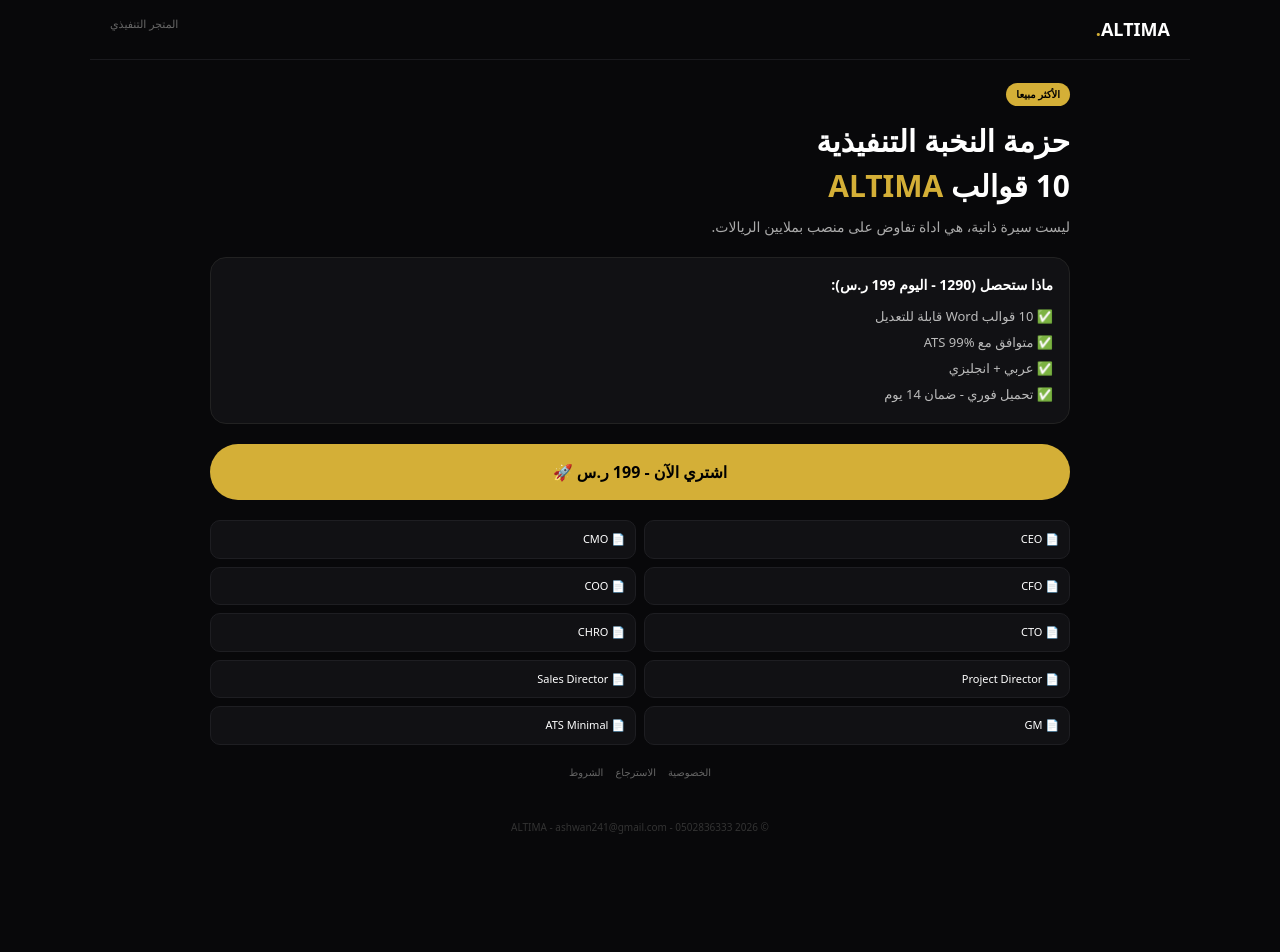
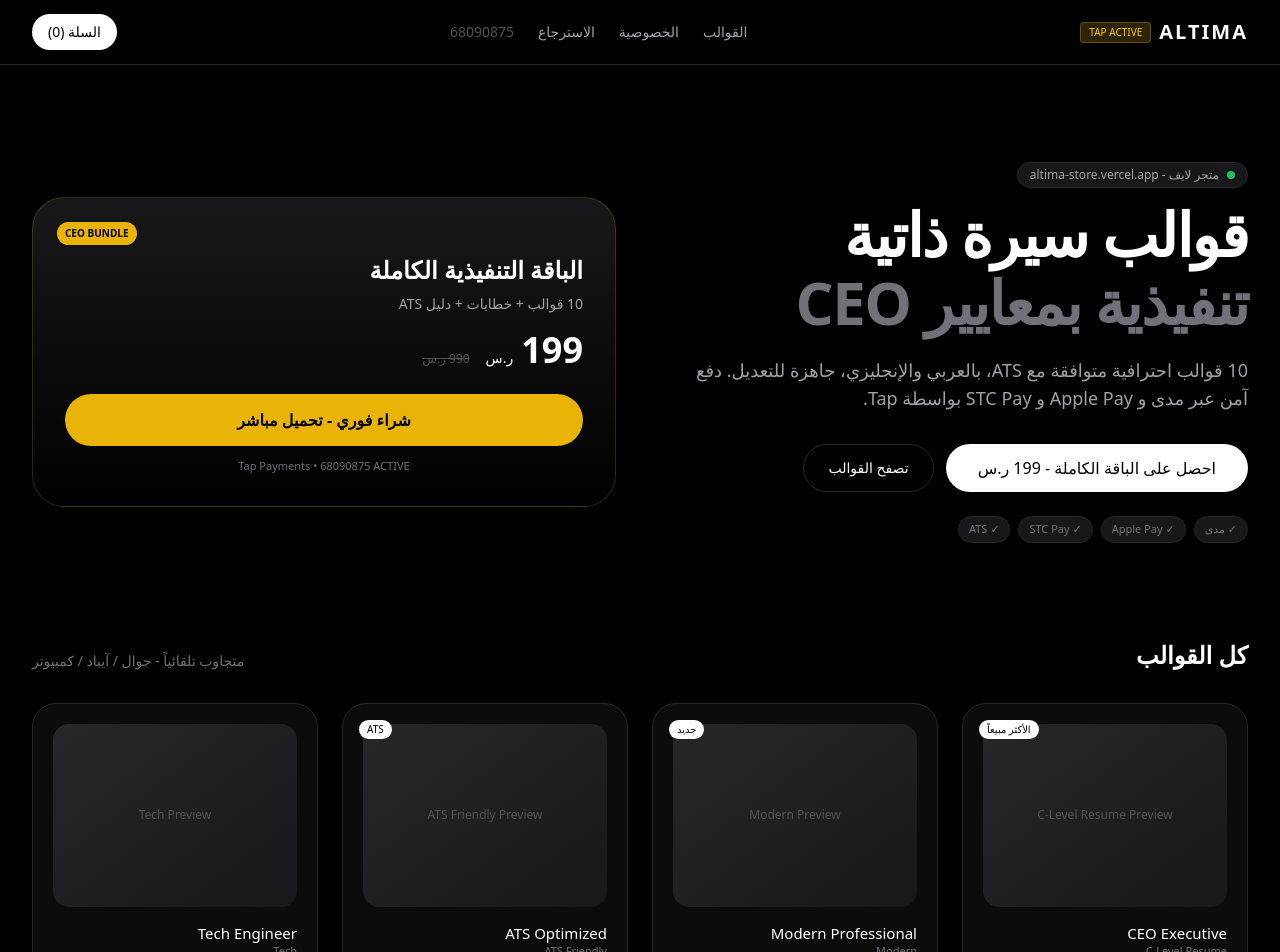
Before and after one commit to altima261/altima-store, a Next.js app: page / in a window 1280 px wide. Shown: the top 952 px of the page. Before the commit the page ends 855 px from the top, so only its background shows below. Built offline with nearby package versions, Linux system fonts and the light colour scheme.

Commit message:
Update page.tsx

```diff
--- a/app/page.tsx
+++ b/app/page.tsx
@@ -1,43 +1,185 @@
+// ALTIMA Store - Fully Responsive - Mobile / iPad / Desktop Auto-Adaptive
+// Copy this to app/page.tsx in your altima-store.vercel.app project
+// Owner: Mohammed Bin Ashwan - @altima261 - ashwan241@gmail.com
+// Tech: Next.js 14 + Tailwind CSS + Tap Payments
 
-export default function Page(){
- return(
- <div dir="rtl" style={{minHeight:'100vh',background:'#08080A',color:'#fff',fontFamily:'system-ui'}}>
-  <header style={{padding:'16px 20px',borderBottom:'1px solid #1a1a1e',display:'flex',justifyContent:'space-between',maxWidth:1100,margin:'0 auto'}}>
-   <div style={{fontWeight:900,fontSize:18}}>ALTIMA<span style={{color:'#D4AF37'}}>.</span></div>
-   <div style={{fontSize:11,color:'#666'}}>المتجر التنفيذي</div>
-  </header>
-  <main style={{maxWidth:900,margin:'0 auto',padding:20}}>
-   <div style={{background:'#D4AF37',color:'#000',display:'inline-block',padding:'4px 10px',borderRadius:999,fontSize:10,fontWeight:900}}>الأكثر مبيعا</div>
-   <h1 style={{fontSize:30,fontWeight:900,marginTop:12}}>حزمة النخبة التنفيذية<br/>10 قوالب <span style={{color:'#D4AF37'}}>ALTIMA</span></h1>
-   <p style={{color:'#aaa',fontSize:14,marginTop:8}}>ليست سيرة ذاتية، هي اداة تفاوض على منصب بملايين الريالات.</p>
+import { useState } from 'react';
 
-   <div style={{marginTop:20,background:'#111114',border:'1px solid #222',borderRadius:16,padding:16}}>
-    <p style={{fontSize:14,fontWeight:800}}>ماذا ستحصل (1290 - اليوم 199 ر.س):</p>
-    <p style={{fontSize:13,color:'#bbb',marginTop:8,lineHeight:2}}>✅ 10 قوالب Word قابلة للتعديل<br/>✅ متوافق مع ATS 99%<br/>✅ عربي + انجليزي<br/>✅ تحميل فوري - ضمان 14 يوم</p>
-   </div>
+export default function Page() {
+  const [cart, setCart] = useState(0);
+  const [menuOpen, setMenuOpen] = useState(false);
 
-   <a href="/checkout" style={{display:'block',textAlign:'center',background:'#D4AF37',color:'#000',padding:'16px',borderRadius:999,fontWeight:900,textDecoration:'none',fontSize:16,marginTop:20}}>اشتري الآن - 199 ر.س 🚀</a>
+  const products = [
+    { id: 1, name: 'CEO Executive', price: '99 ر.س', badge: 'الأكثر مبيعاً', en: 'C-Level Resume' },
+    { id: 2, name: 'Modern Professional', price: '79 ر.س', badge: 'جديد', en: 'Modern' },
+    { id: 3, name: 'ATS Optimized', price: '79 ر.س', badge: 'ATS', en: 'ATS Friendly' },
+    { id: 4, name: 'Tech Engineer', price: '69 ر.س', badge: '', en: 'Tech' },
+    { id: 5, name: 'Creative Designer', price: '69 ر.س', badge: '', en: 'Creative' },
+    { id: 6, name: 'Medical', price: '89 ر.س', badge: '', en: 'Medical' },
+    { id: 7, name: 'Legal', price: '89 ر.س', badge: '', en: 'Legal' },
+    { id: 8, name: 'Finance', price: '89 ر.س', badge: '', en: 'Finance' },
+    { id: 9, name: 'Startup Founder', price: '99 ر.س', badge: '', en: 'Founder' },
+    { id: 10, name: 'Minimalist', price: '59 ر.س', badge: '', en: 'Minimal' },
+  ];
 
-   <div style={{marginTop:20,display:'grid',gridTemplateColumns:'1fr 1fr',gap:8}}>
-    <div style={{background:'#111114',border:'1px solid #1e1e22',borderRadius:10,padding:10,fontSize:11}}>📄 CEO</div>
-    <div style={{background:'#111114',border:'1px solid #1e1e22',borderRadius:10,padding:10,fontSize:11}}>📄 CMO</div>
-    <div style={{background:'#111114',border:'1px solid #1e1e22',borderRadius:10,padding:10,fontSize:11}}>📄 CFO</div>
-    <div style={{background:'#111114',border:'1px solid #1e1e22',borderRadius:10,padding:10,fontSize:11}}>📄 COO</div>
-    <div style={{background:'#111114',border:'1px solid #1e1e22',borderRadius:10,padding:10,fontSize:11}}>📄 CTO</div>
-    <div style={{background:'#111114',border:'1px solid #1e1e22',borderRadius:10,padding:10,fontSize:11}}>📄 CHRO</div>
-    <div style={{background:'#111114',border:'1px solid #1e1e22',borderRadius:10,padding:10,fontSize:11}}>📄 Project Director</div>
-    <div style={{background:'#111114',border:'1px solid #1e1e22',borderRadius:10,padding:10,fontSize:11}}>📄 Sales Director</div>
-    <div style={{background:'#111114',border:'1px solid #1e1e22',borderRadius:10,padding:10,fontSize:11}}>📄 GM</div>
-    <div style={{background:'#111114',border:'1px solid #1e1e22',borderRadius:10,padding:10,fontSize:11}}>📄 ATS Minimal</div>
-   </div>
+  return (
+    <main className="min-h-screen bg-black text-white antialiased" dir="rtl">
+      {/* HEADER - Responsive */}
+      <header className="sticky top-0 z-50 bg-black/90 backdrop-blur border-b border-zinc-800">
+        <div className="mx-auto max-w-7xl px-4 md:px-6 lg:px-8">
+          <div className="flex h-14 md:h-16 items-center justify-between">
+            <div className="flex items-center gap-2">
+              <span className="text-lg md:text-xl font-bold tracking-widest">ALTIMA</span>
+              <span className="hidden md:inline text-[10px] px-2 py-0.5 rounded bg-yellow-500/20 text-yellow-400 border border-yellow-500/30">TAP ACTIVE</span>
+            </div>
 
-   <div style={{marginTop:20,fontSize:10,color:'#555',display:'flex',gap:12,justifyContent:'center'}}>
-    <a href="/privacy-policy" style={{color:'#666'}}>الخصوصية</a>
-    <a href="/return-policy" style={{color:'#666'}}>الاسترجاع</a>
-    <a href="/terms" style={{color:'#666'}}>الشروط</a>
-   </div>
-  </main>
-  <footer style={{textAlign:'center',padding:20,fontSize:10,color:'#333'}}>© 2026 ALTIMA - ashwan241@gmail.com - 0502836333</footer>
- </div>
- )
+            {/* Desktop Nav */}
+            <nav className="hidden md:flex items-center gap-6 text-sm text-zinc-400">
+              <a className="hover:text-white" href="#products">القوالب</a>
+              <a className="hover:text-white" href="/privacy-policy">الخصوصية</a>
+              <a className="hover:text-white" href="/return-policy">الاسترجاع</a>
+              <span className="text-zinc-600">68090875</span>
+            </nav>
+
+            {/* Mobile Hamburger */}
+            <div className="flex items-center gap-3">
+              <button className="relative min-h-[44px] min-w-[44px] md:min-h-0 md:min-w-0 px-3 md:px-4 py-2 rounded-full bg-white text-black text-sm font-medium">
+                السلة ({cart})
+              </button>
+              <button onClick={()=>setMenuOpen(!menuOpen)} className="md:hidden min-h-[44px] min-w-[44px] grid place-items-center rounded-full border border-zinc-800">
+                ☰
+              </button>
+            </div>
+          </div>
+
+          {/* Mobile Menu */}
+          {menuOpen && (
+            <div className="md:hidden py-4 border-t border-zinc-800 flex flex-col gap-3 text-sm">
+              <a href="#products" className="py-2">القوالب</a>
+              <a href="/privacy-policy" className="py-2">الخصوصية</a>
+              <a href="/return-policy" className="py-2">الاسترجاع</a>
+            </div>
+          )}
+        </div>
+      </header>
+
+      {/* HERO - Responsive Text & Layout */}
+      <section className="mx-auto max-w-7xl px-4 md:px-6 lg:px-8 py-10 md:py-16 lg:py-24">
+        <div className="grid grid-cols-1 lg:grid-cols-2 gap-8 lg:gap-12 items-center">
+          <div className="order-2 lg:order-1">
+            <div className="inline-flex items-center gap-2 text-[11px] md:text-xs px-3 py-1 rounded-full bg-zinc-900 border border-zinc-800 text-zinc-400 mb-4">
+              <span className="h-2 w-2 rounded-full bg-green-500 animate-pulse"></span>
+              متجر لايف - altima-store.vercel.app
+            </div>
+            <h1 className="text-3xl md:text-5xl lg:text-6xl font-bold leading-[1.1] tracking-tight">
+              قوالب سيرة ذاتية
+              <span className="block text-zinc-500 mt-1 md:mt-2">تنفيذية بمعايير CEO</span>
+            </h1>
+            <p className="mt-4 md:mt-6 text-sm md:text-base lg:text-lg text-zinc-400 leading-relaxed max-w-xl">
+              10 قوالب احترافية متوافقة مع ATS، بالعربي والإنجليزي، جاهزة للتعديل. دفع آمن عبر مدى و Apple Pay و STC Pay بواسطة Tap.
+            </p>
+
+            {/* CTA - Stack on mobile, row on desktop */}
+            <div className="mt-6 md:mt-8 flex flex-col sm:flex-row gap-3">
+              <a href="#bundle" className="min-h-[48px] grid place-items-center px-6 md:px-8 rounded-full bg-white text-black font-medium text-sm md:text-base">
+                احصل على الباقة الكاملة - 199 ر.س
+              </a>
+              <a href="#products" className="min-h-[48px] grid place-items-center px-6 rounded-full border border-zinc-800 text-sm">
+                تصفح القوالب
+              </a>
+            </div>
+
+            <div className="mt-6 flex flex-wrap gap-2 text-[11px] text-zinc-500">
+              <span className="px-2.5 py-1 rounded-full bg-zinc-900 border border-zinc-800">✓ مدى</span>
+              <span className="px-2.5 py-1 rounded-full bg-zinc-900 border border-zinc-800">✓ Apple Pay</span>
+              <span className="px-2.5 py-1 rounded-full bg-zinc-900 border border-zinc-800">✓ STC Pay</span>
+              <span className="px-2.5 py-1 rounded-full bg-zinc-900 border border-zinc-800">✓ ATS</span>
+            </div>
+          </div>
+
+          {/* CEO Bundle Card - Responsive */}
+          <div id="bundle" className="order-1 lg:order-2">
+            <div className="relative rounded-[24px] md:rounded-[32px] border border-yellow-500/20 bg-gradient-to-b from-zinc-900 to-black p-5 md:p-8">
+              <div className="absolute top-4 left-4 md:top-6 md:left-6 text-[10px] px-2 py-1 rounded-full bg-yellow-500 text-black font-bold">CEO BUNDLE</div>
+              <h3 className="text-xl md:text-2xl font-bold mt-6">الباقة التنفيذية الكاملة</h3>
+              <p className="text-xs md:text-sm text-zinc-400 mt-2">10 قوالب + خطابات + دليل ATS</p>
+              <div className="mt-4 flex items-baseline gap-2">
+                <span className="text-3xl md:text-4xl font-bold">199</span><span className="text-sm">ر.س</span>
+                <span className="text-xs line-through text-zinc-600 mr-2">990 ر.س</span>
+              </div>
+              <button onClick={()=>setCart(c=>c+1)} className="mt-5 md:mt-6 w-full min-h-[48px] md:min-h-[52px] rounded-full bg-yellow-500 text-black font-bold text-sm md:text-base">
+                شراء فوري - تحميل مباشر
+              </button>
+              <p className="mt-3 text-[11px] text-center text-zinc-500">Tap Payments • 68090875 ACTIVE</p>
+            </div>
+          </div>
+        </div>
+      </section>
+
+      {/* PRODUCTS GRID - 1 col mobile, 2 iPad, 4 desktop */}
+      <section id="products" className="mx-auto max-w-7xl px-4 md:px-6 lg:px-8 pb-24 md:pb-10">
+        <div className="flex flex-col md:flex-row md:items-end justify-between gap-2 mb-6 md:mb-8">
+          <h2 className="text-xl md:text-2xl font-bold">كل القوالب</h2>
+          <p className="text-xs md:text-sm text-zinc-500">متجاوب تلقائياً - جوال / آيباد / كمبيوتر</p>
+        </div>
+
+        <div className="grid grid-cols-1 sm:grid-cols-2 lg:grid-cols-3 xl:grid-cols-4 gap-4 md:gap-6">
+          {products.map(p=>(
+            <div key={p.id} className="group relative rounded-2xl md:rounded-3xl border border-zinc-800 bg-zinc-900/50 p-4 md:p-5 hover:border-zinc-700 transition">
+              {p.badge && <span className="absolute top-3 left-3 md:top-4 md:left-4 text-[10px] px-2 py-0.5 rounded-full bg-white text-black">{p.badge}</span>}
+              <div className="aspect-[4/3] rounded-xl md:rounded-2xl bg-gradient-to-br from-zinc-800 to-zinc-900 grid place-items-center text-zinc-600 text-xs">
+                {p.en} Preview
+              </div>
+              <h3 className="mt-3 md:mt-4 font-medium text-sm md:text-[15px]">{p.name}</h3>
+              <p className="text-[11px] text-zinc-500">{p.en}</p>
+              <div className="mt-3 flex items-center justify-between">
+                <span className="text-sm font-bold">{p.price}</span>
+                <button onClick={()=>setCart(c=>c+1)} className="min-h-[40px] px-4 rounded-full bg-white text-black text-xs font-medium">إضافة</button>
+              </div>
+            </div>
+          ))}
+        </div>
+      </section>
+
+      {/* MOBILE STICKY CHECKOUT - Only on mobile */}
+      <div className="md:hidden fixed bottom-0 left-0 right-0 z-40 border-t border-zinc-800 bg-black/95 backdrop-blur p-3">
+        <div className="flex gap-2">
+          <button className="flex-1 min-h-[48px] rounded-full bg-white text-black font-bold text-sm">الدفع {cart>0?`(${cart})`:''} - Tap</button>
+          <button className="min-h-[48px] px-4 rounded-full border border-zinc-800 text-sm">Pay</button>
+        </div>
+        <p className="mt-2 text-[10px] text-center text-zinc-500">altima-store.vercel.app • آمن ومشفر</p>
+      </div>
+
+      {/* FOOTER - Stacked mobile, 4 cols desktop */}
+      <footer className="border-t border-zinc-800 mt-10 md:mt-0">
+        <div className="mx-auto max-w-7xl px-4 md:px-6 lg:px-8 py-8 md:py-12">
+          <div className="grid grid-cols-1 sm:grid-cols-2 lg:grid-cols-4 gap-6 md:gap-8 text-sm">
+            <div>
+              <div className="font-bold">ALTIMA</div>
+              <p className="mt-2 text-xs text-zinc-500 leading-relaxed">متجر قوالب تنفيذية - جدة، السعودية. وثيقة عمل حر: برمجة وتطوير المواقع. Tap 68090875.</p>
+            </div>
+            <div>
+              <div className="text-zinc-400 text-xs mb-2">روابط</div>
+              <div className="flex flex-col gap-2 text-zinc-300">
+                <a href="/privacy-policy">سياسة الخصوصية</a>
+                <a href="/return-policy">سياسة الاسترجاع</a>
+                <a href="/terms">الشروط</a>
+              </div>
+            </div>
+            <div>
+              <div className="text-zinc-400 text-xs mb-2">الدفع</div>
+              <div className="text-zinc-300 text-xs leading-6">مدى • Apple Pay • STC Pay<br/>Tap Company KSA<br/>Account: ALTIMASTOREKSA261</div>
+            </div>
+            <div>
+              <div className="text-zinc-400 text-xs mb-2">تواصل</div>
+              <div className="text-zinc-300 text-xs">ashwan241@gmail.com<br/>@altima261 • جدة</div>
+            </div>
+          </div>
+          <div className="mt-8 pt-6 border-t border-zinc-900 text-[11px] text-zinc-600 text-center md:text-left">
+            © 2026 ALTIMA - Responsive • Mobile / iPad / Desktop Auto
+          </div>
+        </div>
+      </footer>
+    </main>
+  );
 }
```
